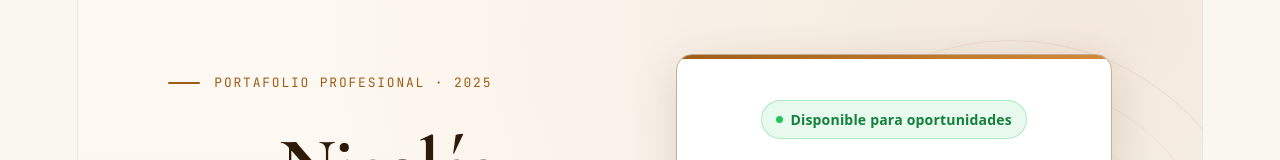
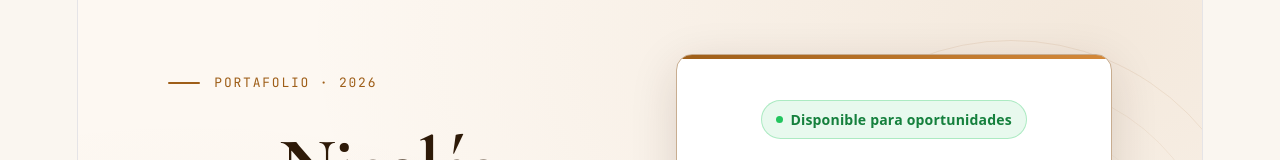
Before and after one commit to NicoReus21/Portfolio, a React (Vite) app: page / in a window 1280 px wide. Shown: the part 141-301 px from the top of the page. Built offline with nearby package versions, Linux system fonts and the light colour scheme.

Commit message:
feat: added name portfolio.

```diff
--- a/src/sections/Hero.jsx
+++ b/src/sections/Hero.jsx
@@ -9,7 +9,7 @@ export default function Hero() {
       <div className={styles.left}>
         <div className={`${styles.eyebrow} fade-up`}>
           <div className={styles.line} />
-          <span>Portafolio profesional · 2025</span>
+          <span>Portafolio · 2026</span>
         </div>
 
         <h1 className={`${styles.name} fade-up delay-1`}>
```
